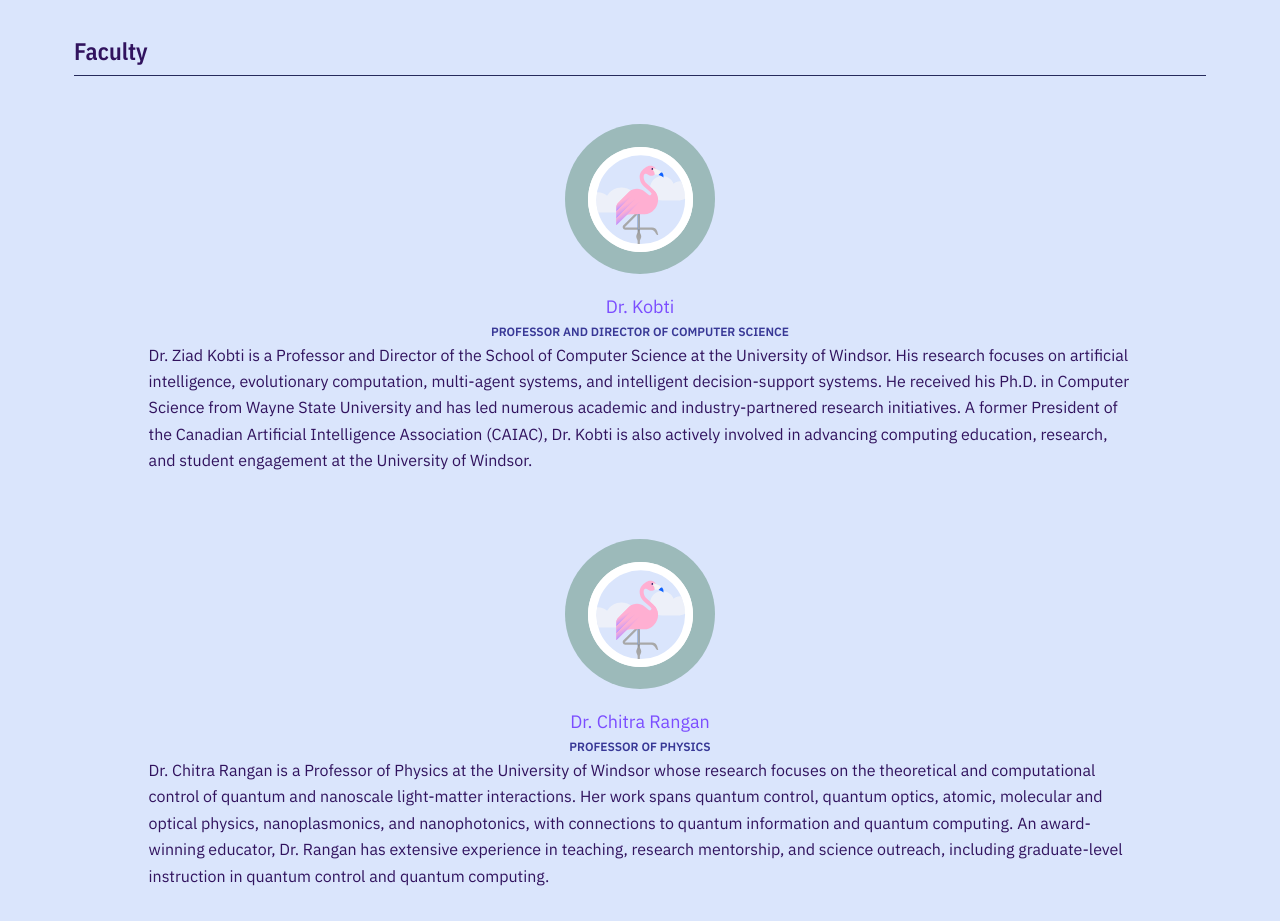
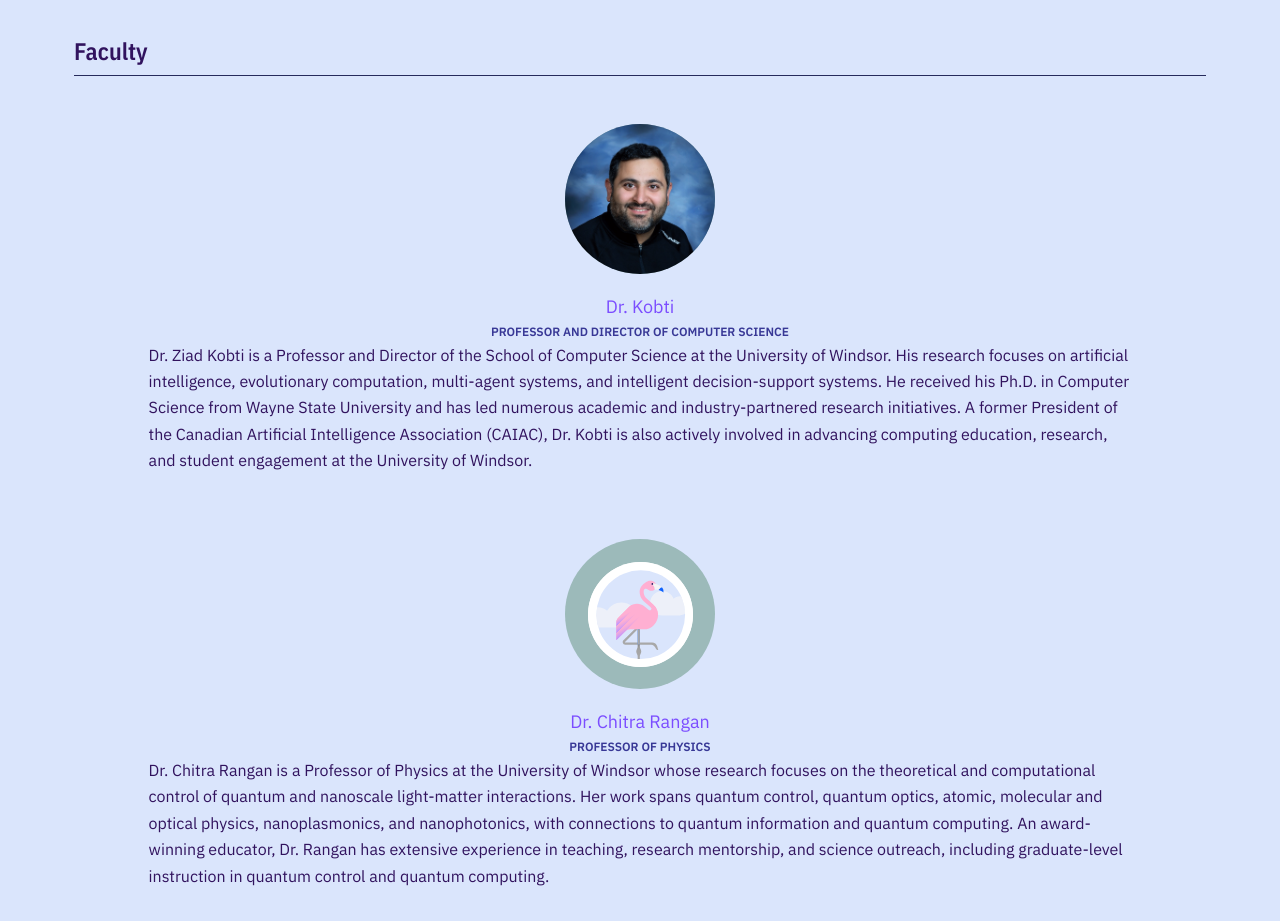
Before and after one commit to LuisaTu2/qiskit-uwindsor-website-2026, a plain HTML site: page index.html in a window 1280 px wide. Shown: the part 6140-7061 px from the top of the page. Drawn offline with nearby package versions, Linux system fonts and the light colour scheme.

Commit message:
[isa] added dr kobti image

```diff
--- a/index.html
+++ b/index.html
@@ -760,8 +760,8 @@
           <h3 class="sub-head" id="team-faculty">Faculty</h3>
           <ul class="people">
             <div class="faculty-member">
-              <div class="team-member-photo">
-                <img src="assets/flamingo.svg" alt="" />
+              <div class="team-member-photo-2">
+                <img src="assets/team/dr_kobti.jpg" alt="" />
               </div>
               <div class="faculty-member-text">
                 <div class="team-member-name">Dr. Kobti</div>
--- a/style.css
+++ b/style.css
@@ -1298,6 +1298,9 @@
   object-position: center 0%;
   transform: scale(0.9) translateY(8px);
 }
+.team-member-photo-2 img[src*="kobti"] {
+  object-position: center 0%;
+}
 .photo-bg-white {
   background-color: #fff;
 }
```
Also changed, not shown: assets/team/dr_kobti.jpg (added).
